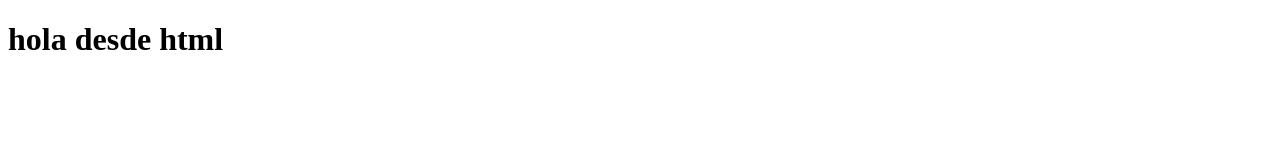
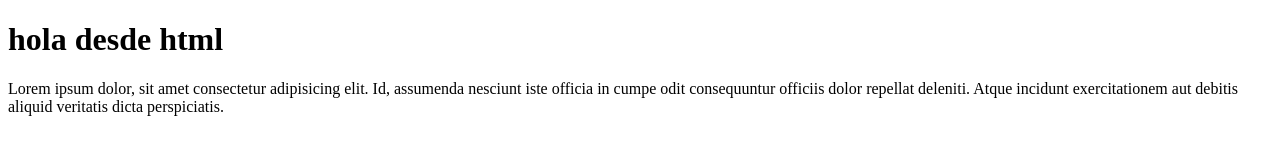
Before and after one commit to normansirpa/proyectogit1, a plain HTML site: page index.html in a window 1280 px wide. Drawn offline with Linux system fonts and the light colour scheme.

Commit message:
Agregamos un parrafo

```diff
--- a/index.html
+++ b/index.html
@@ -7,5 +7,9 @@
     </head>
         <body>
             <h1>hola desde html</h1>
+            <p>Lorem ipsum dolor, sit amet consectetur adipisicing elit.
+                 Id, assumenda nesciunt iste officia in cumpe odit consequuntur officiis
+                  dolor repellat deleniti. Atque incidunt exercitationem aut debitis aliquid
+                  veritatis dicta perspiciatis.</p>
         </body>
 </html>
```
Also changed, not shown: commits.txt (added).
